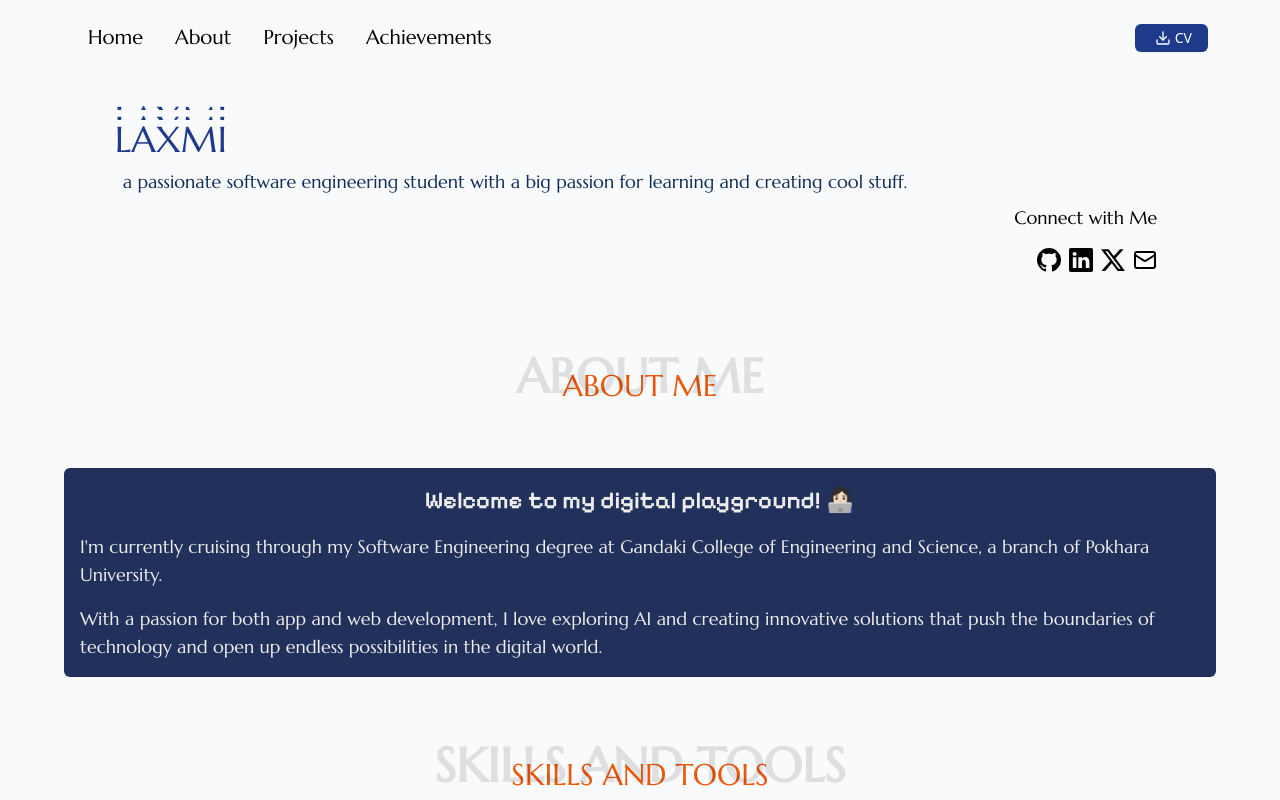
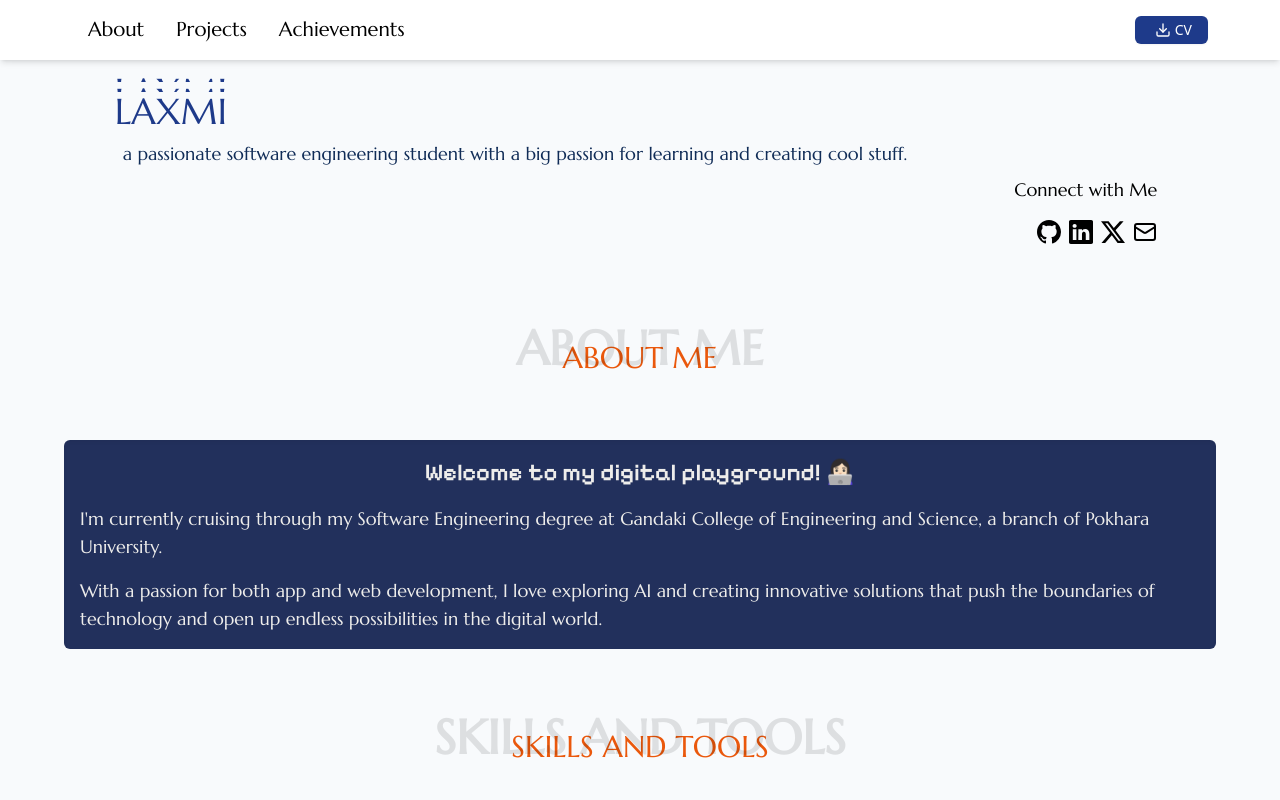
Before and after one commit to llaxmi/llaxmi, a React (Vite) app: page / in a window 1280 px wide. Shown: the top 800 px of the page. Built offline with nearby package versions, Linux system fonts and the light colour scheme; a web font is replaced by a local one.

Commit message:
minor fixes

```diff
--- a/src/components/Certificate.tsx
+++ b/src/components/Certificate.tsx
@@ -41,7 +41,7 @@ export function Certificate({
       </div>
 
       {/* Certificate details */}
-      <div className="w-full flex flex-col items-start mb-8 px-8 -mt-4">
+      <div className="w-full flex flex-col items-start  px-8 -mt-4">
         <h3 className="text-2xl font-bold text-pri font-marcellus">{title}</h3>
         <div className="flex items-center mt-1">
           <Award className="w-4 h-4 mr-2 text-pri" />
@@ -61,7 +61,7 @@ export function Certificate({
         >
           <div
             ref={modalRef}
-            className="bg-white p-4 rounded-lg relative"
+            className="bg-white p-4  relative"
             onClick={(e) => e.stopPropagation()} // Prevent closing when clicking inside the modal
           >
             <button
--- a/src/components/Name.tsx
+++ b/src/components/Name.tsx
@@ -8,7 +8,7 @@ export default function Name({ text }: { text: string }) {
   );
 
   return (
-    <div className="font-marcellus group relative w-full justify-end overflow-hidden p-2">
+    <div className="font-marcellus group relative w-full justify-end overflow-hidden p-2 mt-8">
       <div className={`h-[10px] overflow-hidden delay-200 ${animation}`}>
         {content}
       </div>
--- a/src/components/NavBar.tsx
+++ b/src/components/NavBar.tsx
@@ -4,9 +4,9 @@ import ResumeButton from "./ResumeButton";
 
 const NavBar = () => {
   return (
-    <div className="flex justify-center">
-      <nav className="pt-4 self-center px-2 flex flex-1 max-w-6xl justify-between">
-        <div className="flex">
+    <div className="fixed top-0 w-full bg-white shadow-md z-10 py-2 justify-center flex items-center">
+      <nav className=" self-center px-2 flex flex-1 max-w-6xl justify-between">
+        <div className="flex flex-wrap">
           {navigation.map((item) => (
             <Link
               key={`link_${item.id}`}
@@ -15,7 +15,7 @@ const NavBar = () => {
               spy={true}
               smooth={true}
               offset={5}
-              className="text-[18px] md:text-xl font-marcellus font-normal mx-2 text-black hover:bg-slate-200 rounded-lg p-2 cursor-pointer"
+              className="text-sm md:text-xl font-marcellus font-normal mx-2 text-black hover:bg-slate-100 rounded-lg p-2 cursor-pointer"
             >
               {item.title}
             </Link>
--- a/src/components/ProjectCard.tsx
+++ b/src/components/ProjectCard.tsx
@@ -27,7 +27,9 @@ const ProjectCard = ({
         <p className="text-sm text-gray-500">{date}</p>
       </div>
       {/* Description */}
-      <p className="text-gray-800 font-marcellus px-4">{description}</p>
+      <p className="text-gray-800 font-marcellus px-4 line-clamp-3 md:line-clamp-none">
+        {description}
+      </p>
       {/* Technologies */}
       <p className="px-4">
         {technologies.split(",").map((tech, index) => (
--- a/src/constants/data.ts
+++ b/src/constants/data.ts
@@ -12,10 +12,6 @@ import p1 from "../assets/summarizer.png";
 import p4 from "../assets/wander.png";
 
 export const navigation = [
-  {
-    id: "0",
-    title: "Home",
-  },
   {
     id: "1",
     title: "About",
--- a/src/screens/achievement.tsx
+++ b/src/screens/achievement.tsx
@@ -17,7 +17,7 @@ export function Achievement() {
       className="flex flex-col items-center justify-center"
     >
       <PageTitle title="Achievements" />
-      <div className="grid grid-cols-1 sm:grid-cols-1 md:grid-cols-2 lg:grid-cols-3 gap-x-6 gap-y-12 w-full max-w-6xl">
+      <div className="grid grid-cols-1 sm:grid-cols-1 md:grid-cols-2 lg:grid-cols-3 w-full max-w-6xl">
         {certificates.map((cert, index) => (
           <motion.div
             key={cert.id || index}
```
